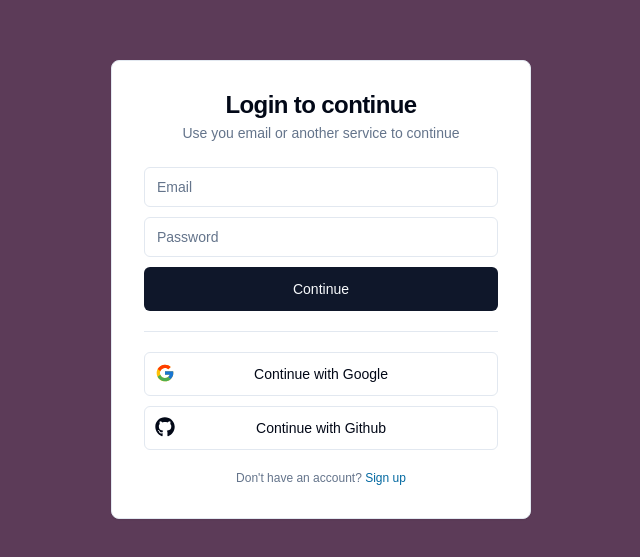
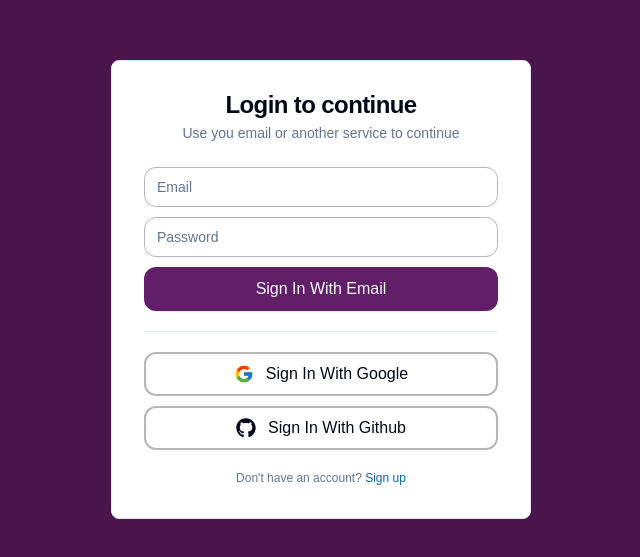
Before and after one commit to GabrielCardiano/Slack-clone, a Next.js app: page / in a window 1280 px wide. Shown: the part 111-668 px from the top of the page, without its empty margins (319-959 px from the left). Built offline with nearby package versions, Linux system fonts and the light colour scheme.

Commit message:
style: add style to auth-screen components (siggn-in/up cards)

```diff
--- a/src/components/ui/button.tsx
+++ b/src/components/ui/button.tsx
@@ -18,6 +18,7 @@ const buttonVariants = cva(
           "bg-secondary text-secondary-foreground hover:bg-secondary/80",
         ghost: "hover:bg-accent hover:text-accent-foreground",
         link: "text-primary underline-offset-4 hover:underline",
+        primary: "bg-slack-purple-1 hover:bg-slack-purple-2 text-primary-foreground",
       },
       size: {
         default: "h-10 px-4 py-2",
--- a/src/features/auth/components/auth-screen.tsx
+++ b/src/features/auth/components/auth-screen.tsx
@@ -9,7 +9,7 @@ export const AuthScreen = () => {
   const [state, setState] = useState<SignInFlow>("signIn");
 
   return (
-    <div className="h-full flex items-center justify-center bg-[#5C3B58]">
+    <div className="h-full flex items-center justify-center bg-slack-purple-2">
       <div className="md:h-auto md:w-[420px] text-center">
         {state === "signIn" ? <SignInCard setState={setState} /> : <SignUpCard setState={setState} />}
       </div>
--- a/src/features/auth/components/sign-in-card.tsx
+++ b/src/features/auth/components/sign-in-card.tsx
@@ -40,6 +40,7 @@ export const SignInCard = ({ setState }: SignUpCardProps) => {
             placeholder="Email"
             type="email"
             required
+            className="border-slack-gray-1 rounded-[12px]"
           />
           <Input
             onChange={(e) => setPassword(e.target.value)}
@@ -48,9 +49,11 @@ export const SignInCard = ({ setState }: SignUpCardProps) => {
             placeholder="Password"
             type="password"
             required
+            className="border-slack-gray-1 rounded-[12px]"
           />
-          <Button type="submit" className="w-full" size="lg" disabled={false}>
-            Continue
+          <Button type="submit" size="lg" disabled={false} variant="primary" className="w-full
+           rounded-[12px] font-medium text-base">
+            Sign In With Email
           </Button>
         </form>
 
@@ -62,10 +65,10 @@ export const SignInCard = ({ setState }: SignUpCardProps) => {
             disabled={false}
             variant="outline"
             size="lg"
-            className="w-full relative"
+            className="w-full border-[2px] border-slack-gray-1 rounded-[12px] font-medium text-base flex gap-3"
           >
-            <FcGoogle className="size-5 absolute top-2.5 left-2.5" />
-            Continue with Google
+            <FcGoogle className="size-5" />
+            <span>Sign In With Google</span>
           </Button>
 
           <Button
@@ -73,10 +76,10 @@ export const SignInCard = ({ setState }: SignUpCardProps) => {
             disabled={false}
             variant="outline"
             size="lg"
-            className="w-full relative"
+            className="w-full border-[2px] border-slack-gray-1 rounded-[12px] font-medium text-base flex gap-3"
           >
-            <FaGithub className="size-5 absolute top-2.5 left-2.5" />
-            Continue with Github
+            <FaGithub className="size-5" />
+            <span>Sign In With Github</span>
           </Button>
         </div>
 
--- a/src/features/auth/components/sign-up-card.tsx
+++ b/src/features/auth/components/sign-up-card.tsx
@@ -41,6 +41,7 @@ export const SignUpCard = ({ setState }: SignUpCardProps) => {
             placeholder="Email"
             type="email"
             required
+            className="border-slack-gray-1 rounded-[12px]"
           />
           <Input
             onChange={(e) => setPassword(e.target.value)}
@@ -49,6 +50,7 @@ export const SignUpCard = ({ setState }: SignUpCardProps) => {
             placeholder="Password"
             type="password"
             required
+            className="border-slack-gray-1 rounded-[12px]"
           />
           <Input
             onChange={(e) => setConfirmPassword(e.target.value)}
@@ -57,9 +59,10 @@ export const SignUpCard = ({ setState }: SignUpCardProps) => {
             placeholder="Confirm password"
             type="password"
             required
+            className="border-slack-gray-1 rounded-[12px]"
           />
-          <Button type="submit" className="w-full" size="lg" disabled={false}>
-            Continue
+          <Button type="submit" size="lg" disabled={false} variant="primary" className="w-full rounded-[12px] font-medium text-base">
+            Sign Up With Email
           </Button>
         </form>
 
@@ -71,10 +74,10 @@ export const SignUpCard = ({ setState }: SignUpCardProps) => {
             disabled={false}
             variant="outline"
             size="lg"
-            className="w-full relative"
+            className="w-full border-[2px] border-slack-gray-1 rounded-[12px] font-medium text-base flex gap-3"
           >
-            <FcGoogle className="size-5 absolute top-2.5 left-2.5" />
-            Continue with Google
+            <FcGoogle className="size-5" />
+            <span>Sign Up With Google</span>
           </Button>
 
           <Button
@@ -82,10 +85,10 @@ export const SignUpCard = ({ setState }: SignUpCardProps) => {
             disabled={false}
             variant="outline"
             size="lg"
-            className="w-full relative"
+            className="w-full border-[2px] border-slack-gray-1 rounded-[12px] font-medium text-base flex gap-3"
           >
-            <FaGithub className="size-5 absolute top-2.5 left-2.5" />
-            Continue with Github
+            <FaGithub className="size-5" />
+            <span>Sign Up With Github</span>
           </Button>
         </div>
 
--- a/tailwind.config.ts
+++ b/tailwind.config.ts
@@ -50,7 +50,12 @@ const config: Config = {
   				'3': 'hsl(var(--chart-3))',
   				'4': 'hsl(var(--chart-4))',
   				'5': 'hsl(var(--chart-5))'
-  			}
+  			},
+				slack: {
+					'purple-1': '#611f69',
+					'purple-2': '#4a154b',
+					'gray-1': '#5e5d6073',
+				}
   		},
   		borderRadius: {
   			lg: 'var(--radius)',
```
